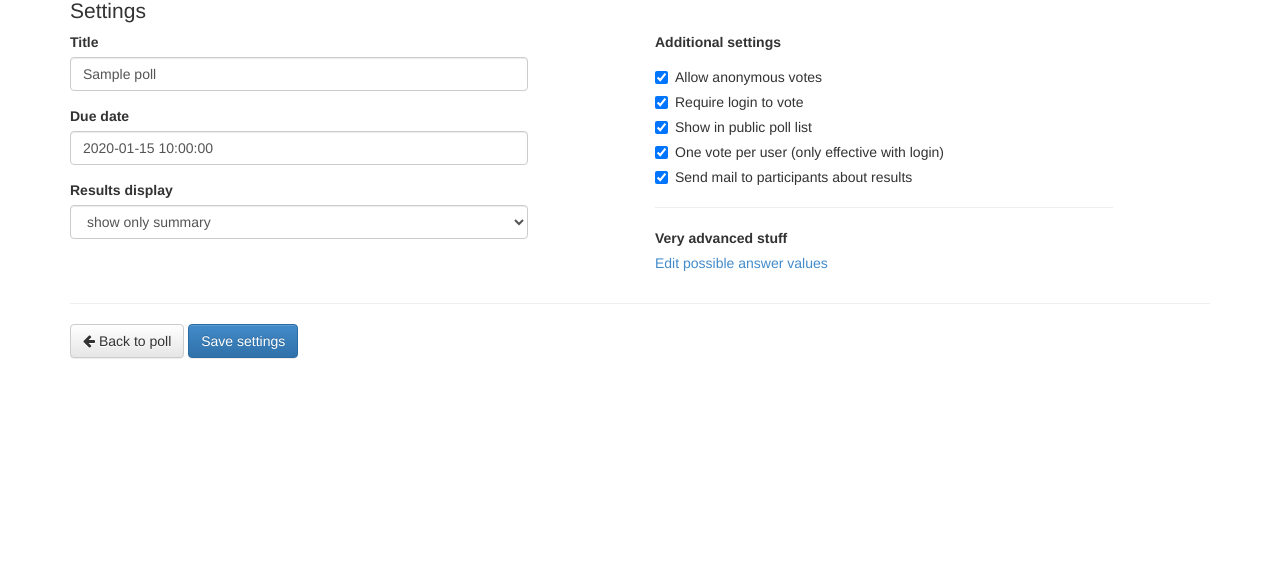
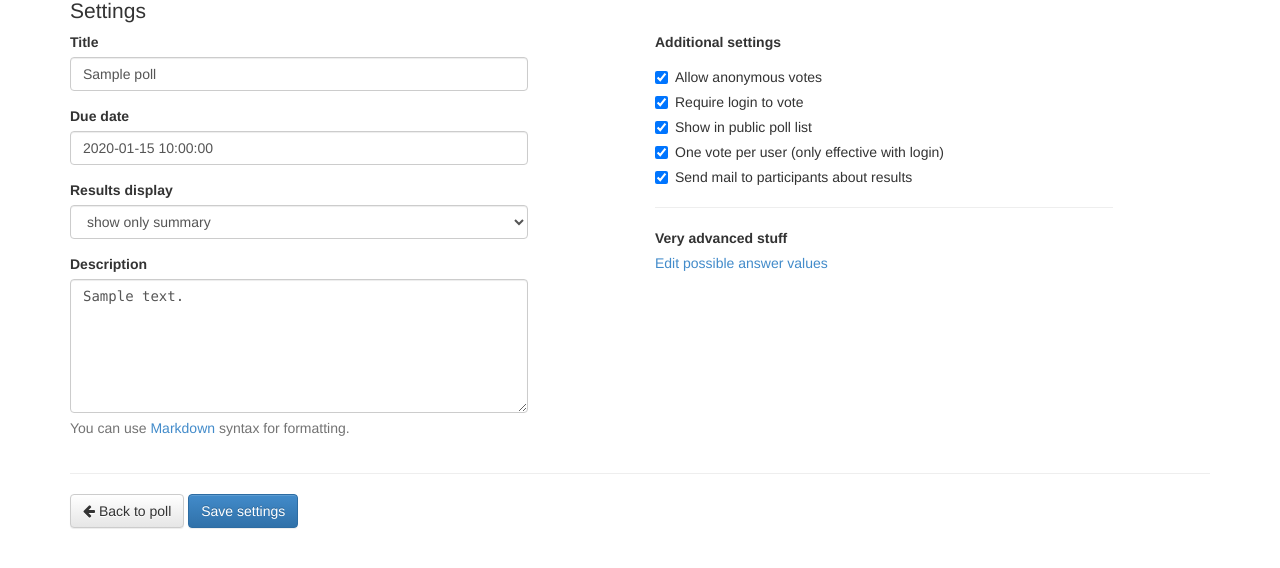
Before and after one commit to opatut/dudel, a Flask app: a page that uses dudel/templates/base.html in a window 1280 px wide. Shown: the part 156-724 px from the top of the page. Run offline with Flask 2, Linux system fonts and the light colour scheme; tables that the repository leaves empty hold one stand-in row (values such as "Sample post"); some libraries are stand-ins or nearby versions.

Commit message:
Poll descriptions (#1855)

```diff
--- a/dudel/forms.py
+++ b/dudel/forms.py
@@ -3,7 +3,7 @@ from flask import request
 from flask.ext.wtf import Form
 from flask.ext.login import current_user
 from wtforms import ValidationError
-from wtforms.fields import TextField, SelectField, BooleanField, HiddenField, FieldList, FormField, RadioField, PasswordField
+from wtforms.fields import TextField, SelectField, BooleanField, HiddenField, FieldList, FormField, RadioField, PasswordField, TextAreaField
 from wtforms.ext.dateutil.fields import DateTimeField
 from wtforms.validators import Required, Length, Regexp, Optional, NoneOf
 from dudel.models import Poll, update_user_data
@@ -116,6 +116,7 @@ class LoginForm(MultiForm):
 
 class EditPollForm(Form):
     title = TextField("Title", validators=[Required(), Length(min=3)])
+    description = TextAreaField("Description")
     due_date = DateTimeField("Due date", validators=[Optional()])
     anonymous_allowed = BooleanField("Allow anonymous votes")
     require_login = BooleanField("Require login to vote")
--- a/dudel/models.py
+++ b/dudel/models.py
@@ -54,6 +54,7 @@ class User(db.Model):
 class Poll(db.Model):
     id = db.Column(db.Integer, primary_key=True)
     title = db.Column(db.String(80))
+    description = db.Column(db.Text)
     slug = db.Column(db.String(80))
     type = db.Column(db.Enum("date", "normal", name="poll_type"), default="normal")
     created = db.Column(db.DateTime)
--- a/dudel/static/css/main.css
+++ b/dudel/static/css/main.css
@@ -549,3 +549,7 @@ tr.choice td {
     vertical-align: middle;
     font-size: 1.2em;
 }
+
+.monospace {
+    font-family: Menlo, Monaco, Consolas, "Courier New", monospace;
+}
--- a/dudel/templates/_formhelpers.html
+++ b/dudel/templates/_formhelpers.html
@@ -33,3 +33,9 @@
     </div>
     {% endif %}
 {% endmacro %}
+
+{% macro markdown_info(helpBlock) %}
+    {% if helpBlock %}<p class="help-block">{% endif %}
+        You can use <a href="http://daringfireball.net/projects/markdown/" target="_blank">Markdown</a> syntax for formatting.
+    {% if helpBlock %}</p>{% endif %}
+{% endmacro %}
--- a/dudel/templates/base.html
+++ b/dudel/templates/base.html
@@ -1,3 +1,4 @@
+{% from "_formhelpers.html" import alert, form_errors, field_error, markdown_info %}
 <!DOCTYPE html>
 <html>
     <head>
--- a/dudel/templates/poll.html
+++ b/dudel/templates/poll.html
@@ -27,6 +27,12 @@
         {{ pollDetail("Login required", "yes" if poll.public_listing else "no", "user") }}
         </div>
     </ul>
+
+    {% if poll.description %}
+        <h3>Poll Description</h3>
+        {{ poll.description | markdown }}
+        <hr />
+    {% endif %}
 
     {% if poll.votes %}
         <div class="table-padding">
--- a/dudel/templates/poll_edit.html
+++ b/dudel/templates/poll_edit.html
@@ -1,5 +1,4 @@
 {% extends "base_poll.html" %}
-{% from "_formhelpers.html" import field_error %}
 
 {% block polltitle %}Settings{% endblock %}
 
@@ -38,6 +37,12 @@
                     {{ form.show_results.label }}
                     {{ form.show_results(class="form-control") }}
                     {{ field_error(form.show_results) }}
+                </div>
+                <div class="form-group">
+                    {{ form.description.label }}
+                    {{ form.description(class="form-control monospace", rows=6) }}
+                    {{ field_error(form.show_results) }}
+                    {{ markdown_info(true) }}
                 </div>
             </div>
             <div class="col-md-5 col-md-offset-1">
```
